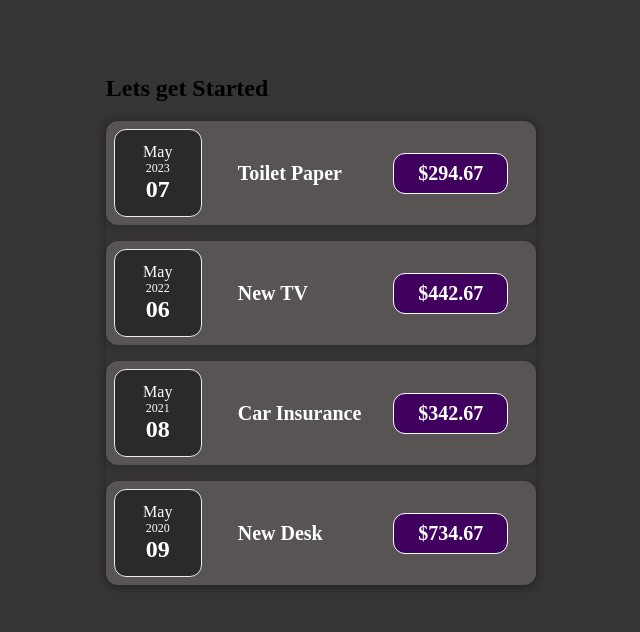
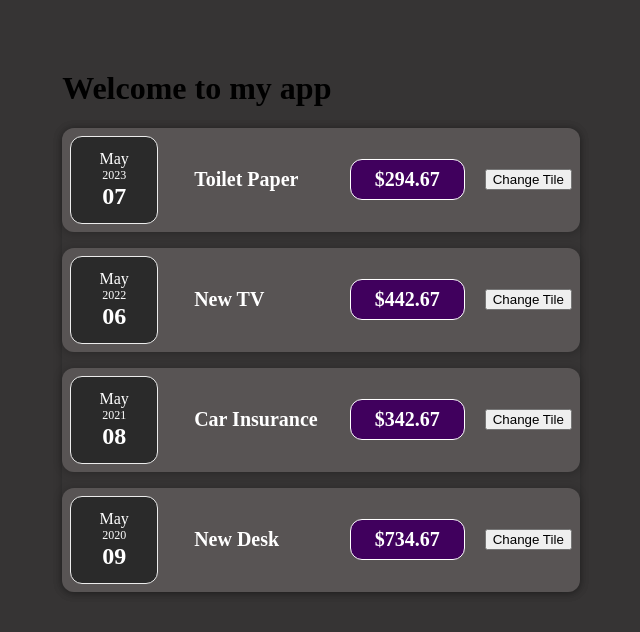
Before and after one commit to saloni24gupta/newapp, a React (Vite) app in the folder newpro/: page / in a window 1280 px wide. Shown: the top 632 px of the page, without its empty margins (199-839 px from the left). Built offline with nearby package versions, Linux system fonts and the light colour scheme.

Commit message:
usestate is a variable that is use to change the state

```diff
--- a/newpro/src/App.jsx
+++ b/newpro/src/App.jsx
@@ -3,19 +3,19 @@ import React from 'react';
 import Expenses from './components/Expenses.jsx';
 function App() {
 
-  return (
-    React.createElement('div', {}, React.createElement('h2', {}, 'Lets get Started'), React.createElement(Expenses))
-);
+//   return (
+//     React.createElement('div', {}, React.createElement('h2', {}, 'Lets get Started'), React.createElement(Expenses))
+// );
 
 
-  // return (
-  //   <div className='container'>
-  //     <h1>Welcome to my app</h1>
+  return (
+    <div className='container'>
+      <h1>Welcome to my app</h1>
 
-  //       <Expenses />
+        <Expenses />
 
-  //   </div>
-  // );
+    </div>
+  );
 }
 
 export default App
--- a/newpro/src/components/ExpenseItem.jsx
+++ b/newpro/src/components/ExpenseItem.jsx
@@ -1,16 +1,22 @@
-import React from 'react'
+import React, {useState} from 'react'
 import ExpenseDate from './ExpenseDate';
 import Card from './Card';
 import './ExpenseItem.css';
 function ExpenseItem(props) {
 
+const [title, setTitle] = useState(props.Title)
+const clickHandler = () =>  {
+  setTitle('updated');
+console.log(title);
+}
   return (
     <Card className="expense-item">
       <ExpenseDate date={props.date}/>
         <div className='expense-item__description'>
-            <h2 >{props.Title}</h2>
+            <h2 >{title}</h2>
             <div className='expense-item__price'>${props.Amount}</div>
         </div>
+        <button onClick={clickHandler}>Change Tile</button>
     </Card>
   )
 }
```
